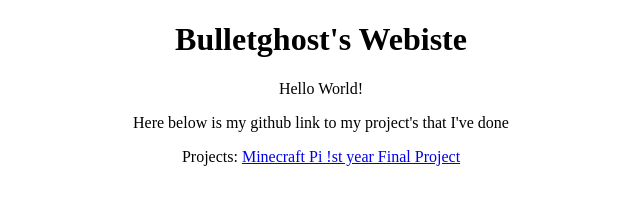
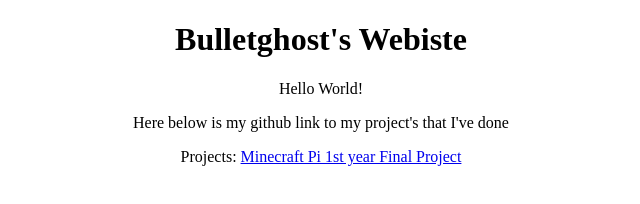
Before and after one commit to bulletghost1/bulletghost1.github.io, a plain HTML site: page index.html in a window 1280 px wide. Shown: the full height of the page, 319-959 px from the left. Drawn offline with Linux system fonts and the light colour scheme.

Commit message:
Update index.html

```diff
--- a/index.html
+++ b/index.html
@@ -15,7 +15,7 @@ p {
 <p>Hello World!</p>
 <p>Here below is my github link to my project's that I've done</p>
 Projects:
-<a href="projects/index.html">Minecraft Pi !st year Final Project </a>
+<a href="projects/index.html">Minecraft Pi 1st year Final Project </a>
 </center>
 </body>
 </html>
```
